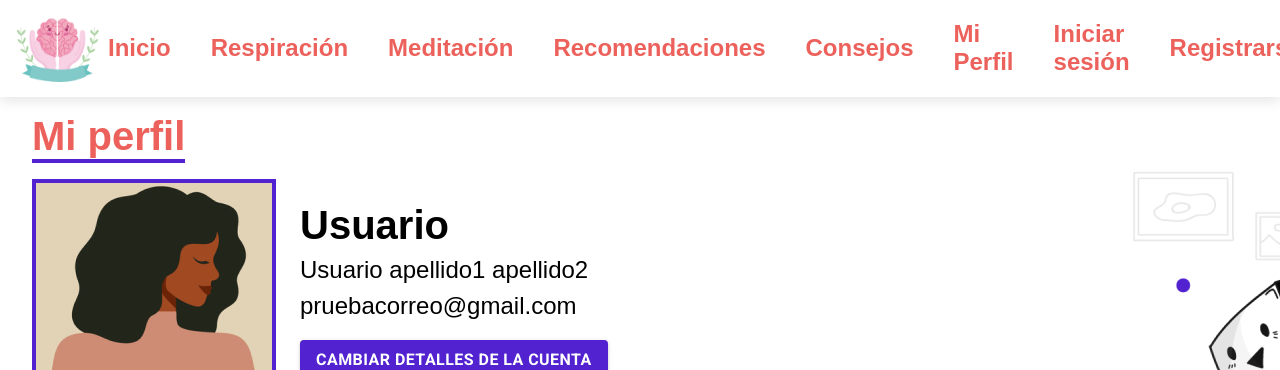
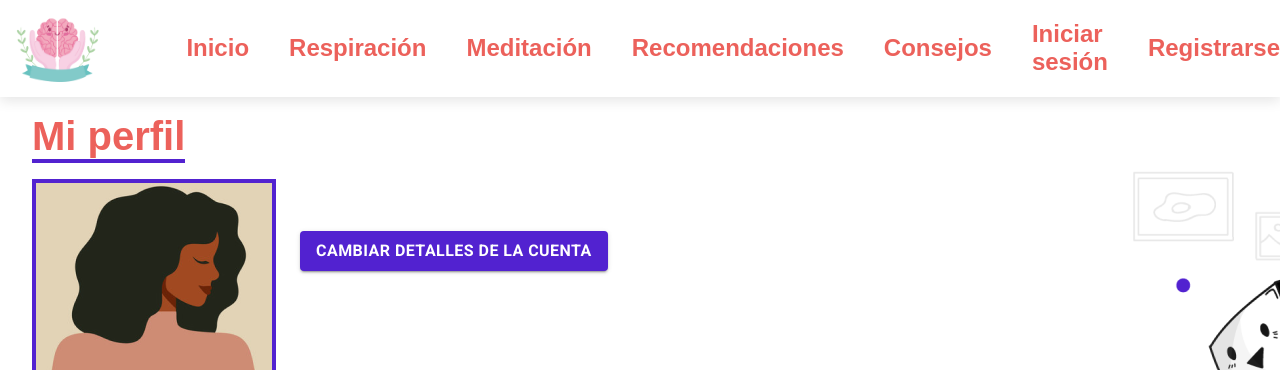
Before and after one commit to JoaquinJPB/TFG, a React (Create React App) app: page /user_id in a window 1280 px wide. Shown: the top 370 px of the page. Built offline with nearby package versions, Linux system fonts and the light colour scheme; no server answers.

Commit message:
Profile now shows User data

```diff
--- a/src/components/Navigation.jsx
+++ b/src/components/Navigation.jsx
@@ -8,10 +8,13 @@ import CloseIcon from '@mui/icons-material/Close';
 import React, { useState, useEffect } from "react";
 import { IconButton } from "@mui/material";
 import { useRef } from "react";
+import { useSelector } from "react-redux";
+
 
 const Navigation = () => {
   const [toggleMenu, setToggleMenu] = useState(false);
   const [screenWidth, setScreenWidth] = useState(window.innerWidth);
+  const user = useSelector((state) => state.user)
 
   let location = useLocation();
   let inmutableLocation = useRef(location)
@@ -51,9 +54,12 @@ const Navigation = () => {
               <Link to="/meditation" className={style.items}>Meditación</Link>
               <Link to="/recommendations" className={style.items}>Recomendaciones</Link>
               <Link to="/advice" className={style.items}>Consejos</Link>
-              <Link to="/user_id" className={style.items}>Mi Perfil</Link>
+              {user.token !== undefined ? <Link to="/user_id" className={style.items}>Mi Perfil</Link>
+              : <>
               <Link to="/login" className={style.items}>Iniciar sesión</Link>
               <Link to="/signup" className={style.items}>Registrarse</Link>
+              </>
+              }
             </ul>
           </div>
         )}
@@ -70,4 +76,8 @@ const Navigation = () => {
   );
 };
 
+
+
+
+
 export default Navigation;
--- a/src/components/UserDataLayout.jsx
+++ b/src/components/UserDataLayout.jsx
@@ -18,7 +18,6 @@ const UserDataLayout = ({ userName, fullName, userEmail, itemsFav }) => {
           <img src={userImg} alt="Imagen de perfil" />
           <div>
             <h2>{userName}</h2>
-            <span>{fullName}</span>
             <span>{userEmail}</span>
             <Button
               variant="contained"
--- a/src/libraries/api/userSlice.jsx
+++ b/src/libraries/api/userSlice.jsx
@@ -5,6 +5,7 @@ export const userSlice = createSlice({
   initialState: {
     token: undefined,
     user: {
+      id: undefined,
       username: undefined,
       email: undefined,
       roles: []
@@ -14,8 +15,8 @@ export const userSlice = createSlice({
     setToken: (state, action) => {
       state.token = action.payload
       const user = parseJWT(action.payload.jwt)
-      console.log(user)
       state.user = {
+        id: user.id,
         username: user.username,
         email: user.email,
         roles: user.role
--- a/src/routes/Profile.jsx
+++ b/src/routes/Profile.jsx
@@ -1,10 +1,12 @@
-
+import { useSelector } from "react-redux";
 import UserDataLayout from "../components/UserDataLayout";
 import favItems from '../favItems.json'
 
 const Profile = () => {
+  const user = useSelector((state) => state.user)
+  console.log(user.user)
   return (
-      <UserDataLayout userName={"Usuario"} fullName={"Usuario apellido1 apellido2"} userEmail={"pruebacorreo@gmail.com"} itemsFav={favItems}/>
+      <UserDataLayout userName={user.user.username} userEmail={user.user.email} itemsFav={favItems}/>
   );
 };
 
```
